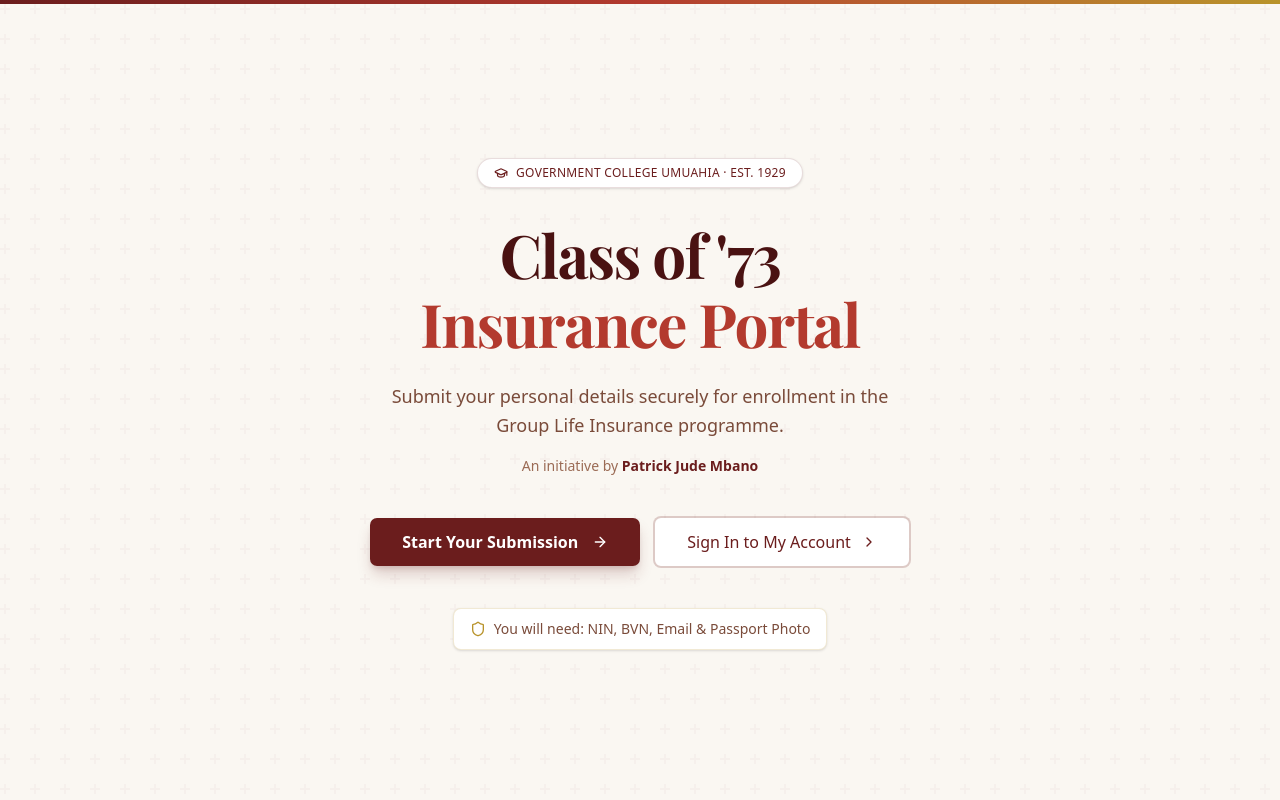
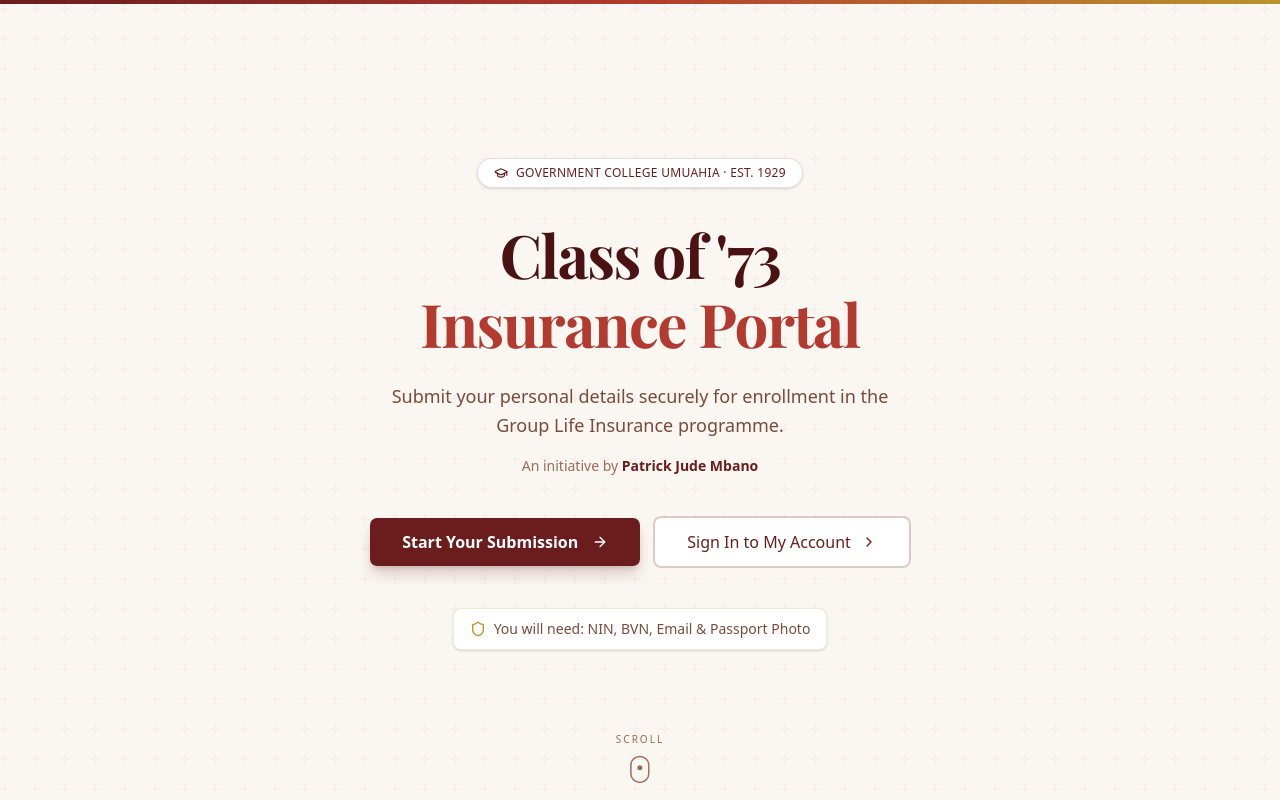
Before and after one commit to coologix/gcu73-portal, a React (Vite) app: page / in a window 1280 px wide. Shown: the top 800 px of the page. Built offline with nearby package versions, Linux system fonts and the light colour scheme; no server answers; a web font is replaced by a local one.

Commit message:
feat: animated scroll indicator at bottom of hero section

```diff
--- a/src/routes/index.tsx
+++ b/src/routes/index.tsx
@@ -173,6 +173,33 @@
             </span>
           </motion.div>
         </motion.div>
+
+        {/* Scroll indicator */}
+        <motion.div
+          className="absolute bottom-6 left-1/2 -translate-x-1/2"
+          initial={{ opacity: 0 }}
+          animate={{ opacity: 1 }}
+          transition={{ delay: 1.5, duration: 0.8 }}
+        >
+          <motion.div
+            className="flex flex-col items-center gap-2"
+            animate={{ y: [0, 8, 0] }}
+            transition={{ duration: 2, repeat: Infinity, ease: 'easeInOut' }}
+          >
+            <span className="text-[10px] font-medium uppercase tracking-[0.2em] text-gcu-brown-light">Scroll</span>
+            <svg width="20" height="28" viewBox="0 0 20 28" fill="none" className="text-gcu-brown-light">
+              <rect x="1" y="1" width="18" height="26" rx="9" stroke="currentColor" strokeWidth="1.5" />
+              <motion.circle
+                cx="10"
+                cy="8"
+                r="2.5"
+                fill="currentColor"
+                animate={{ cy: [8, 18, 8] }}
+                transition={{ duration: 2, repeat: Infinity, ease: 'easeInOut' }}
+              />
+            </svg>
+          </motion.div>
+        </motion.div>
       </section>
 
       {/* ── How It Works ─────────────────────────────── */}
```
